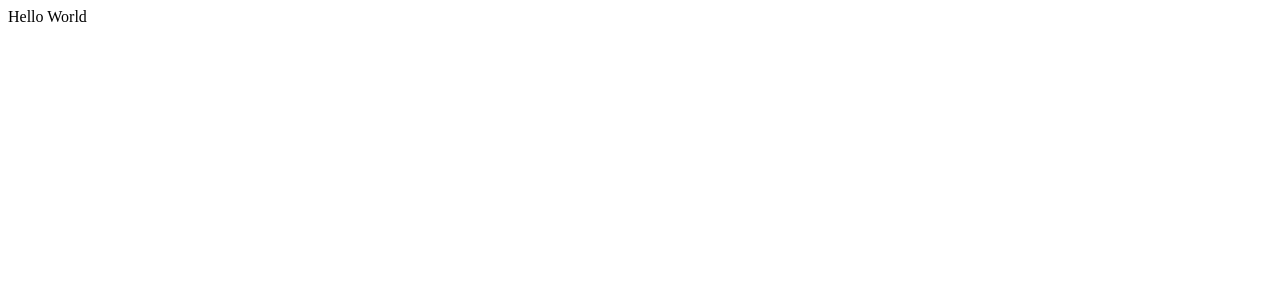
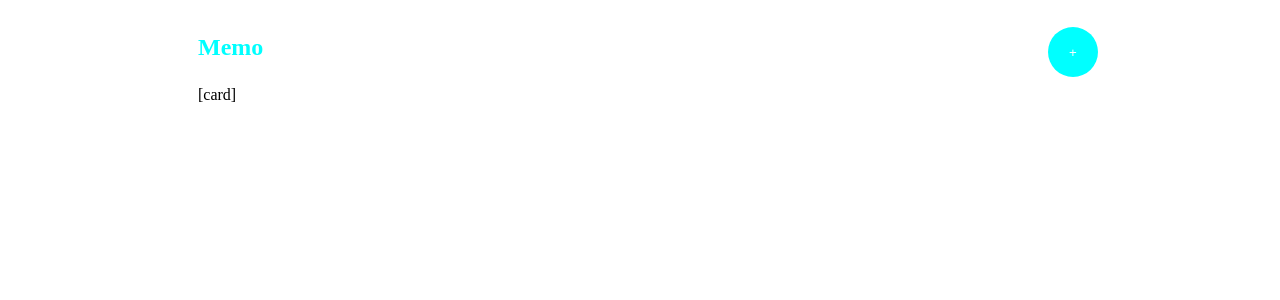
Before and after one commit to andimarcell/vue-memo-app, a Vue app: page / in a window 1280 px wide. Shown: the top 300 px of the page. Built offline with nearby package versions, Linux system fonts and the light colour scheme.

Commit message:
Membuat UI Memo Bagian Header

```diff
--- a/src/App.vue
+++ b/src/App.vue
@@ -1,3 +1,50 @@
 <template>
-  <div>Hello World</div>
+  <main>
+    <div class="container">
+      <header>
+        <h1 class="header-title">Memo</h1>
+        <button class="header-button">+</button>
+      </header>
+      <div>
+        [card]
+      </div>
+    </div>
+  </main>
 </template>
+
+<style scoped>
+main {
+  height: 100vh;
+  width: 100vw;
+}
+
+.container {
+  max-width: 900px;
+  padding: 10px;
+  margin: 0 auto;
+}
+
+header {
+  display: flex;
+  justify-content: space-between;
+  align-items: center;
+}
+
+.header-title {
+  font-size: 24px;
+  font-weight: bold;
+  margin-bottom: 25px;
+  color: aqua;
+}
+
+.header-button {
+  border: none;
+  padding: 10px;
+  width: 50px;
+  height: 50px;
+  cursor: pointer;
+  border-radius: 100%;
+  background-color: aqua;
+  color: white;
+}
+</style>
```
